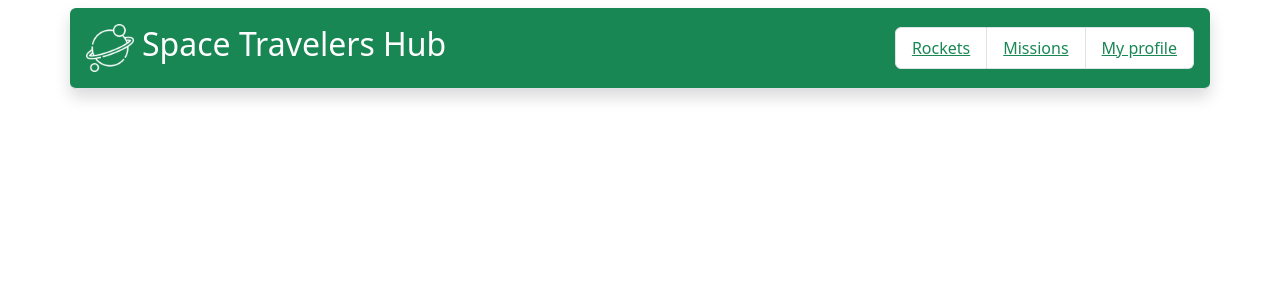
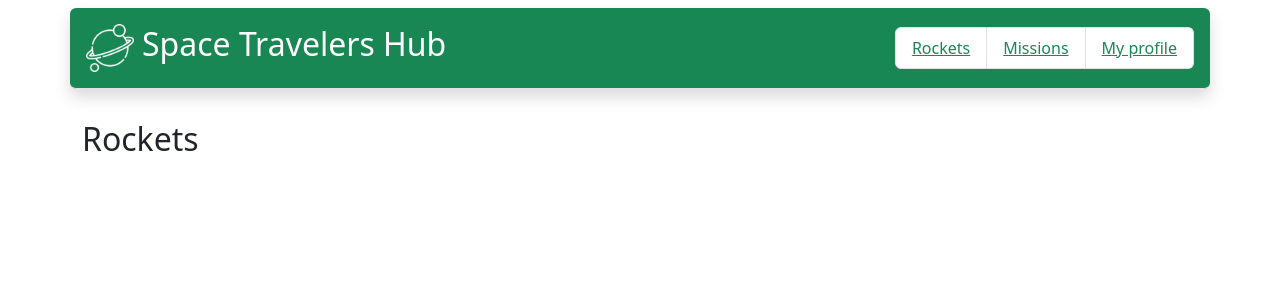
Before and after one commit to M-Anwar-Hussaini/Space-Travelers-Hub, a React (Create React App) app: page / in a window 1280 px wide. Shown: the top 300 px of the page. Built offline with nearby package versions, Linux system fonts and the light colour scheme.

Commit message:
Add react routers to the main page

```diff
--- a/src/App.js
+++ b/src/App.js
@@ -1,9 +1,11 @@
 import Header from './components/Header';
+import LocalRoutes from './components/LocalRoutes';
 
 function App() {
   return (
     <>
       <Header />
+      <LocalRoutes />
     </>
   );
 }
```
